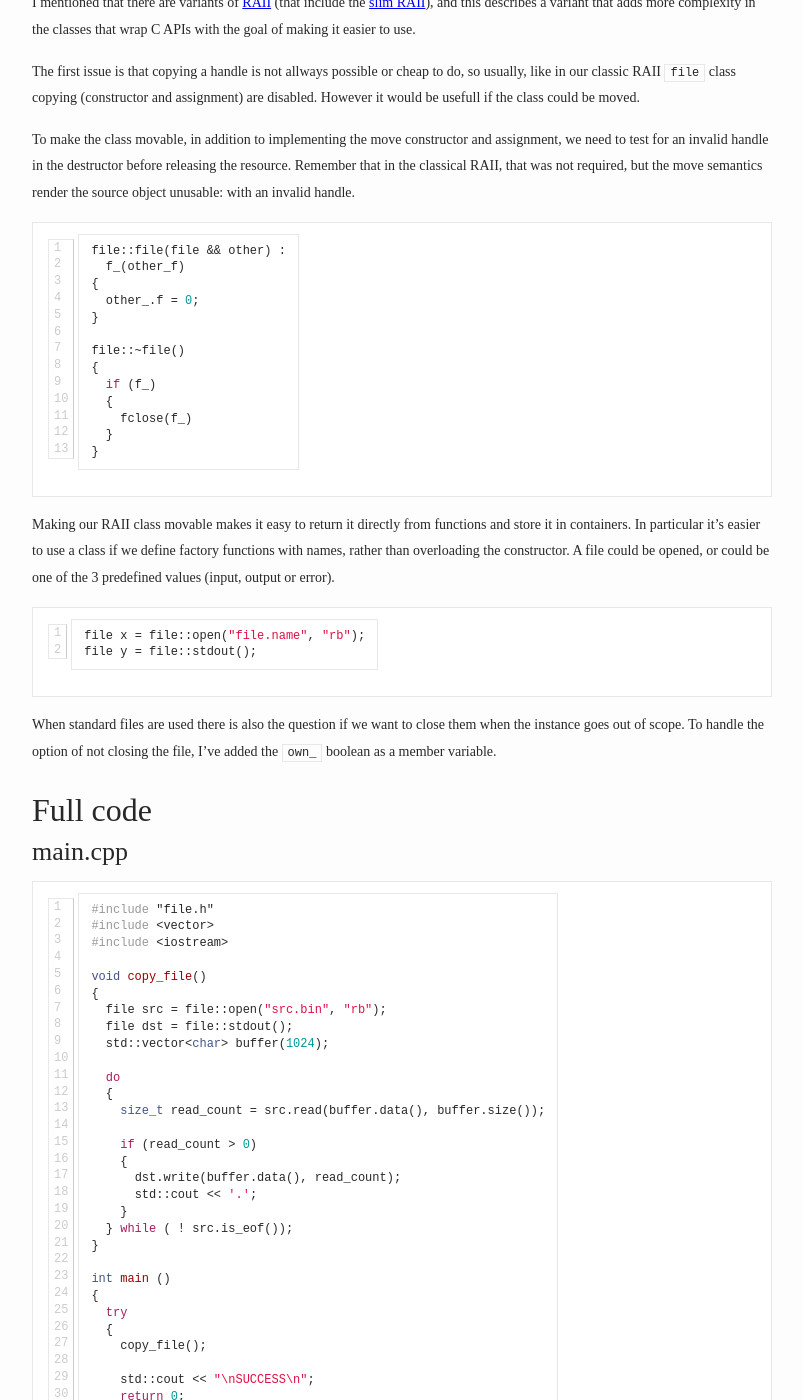
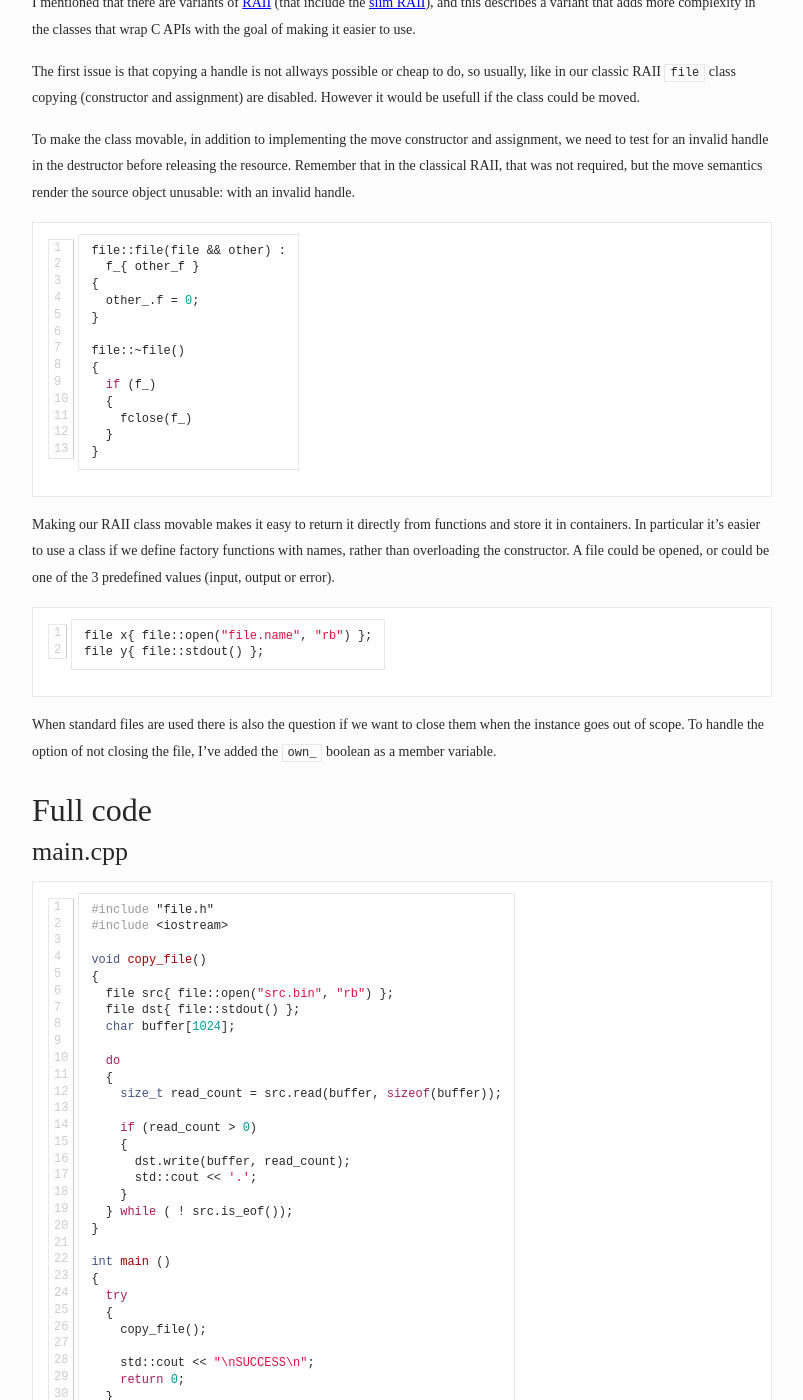
Before and after one commit to bajamircea/bajamircea.github.io, a Jekyll site: the page built from _posts/2015-03-23-fat-raii.markdown, in a window 1280 px wide and 1400 px high, scrolled down 380 px. Shown: the whole window, without its empty margins (238-1041 px from the left). Built offline with Jekyll 4.4.1, drawn with Linux system fonts in a browser that asks for light colours; nearby versions of some CDN libraries; some of the changed text lies outside the part shown.

Commit message:
Code review C++11

```diff
--- a/_posts/2015-03-23-fat-raii.markdown
+++ b/_posts/2015-03-23-fat-raii.markdown
@@ -27,7 +27,7 @@ invalid handle.
 
 {% highlight c++ linenos %}
 file::file(file && other) :
-  f_(other_f)
+  f_{ other_f }
 {
   other_.f = 0;
 }
@@ -48,8 +48,8 @@ constructor. A file could be opened, or could be one of the 3 predefined values
 (input, output or error).
 
 {% highlight c++ linenos %}
-file x = file::open("file.name", "rb");
-file y = file::stdout();
+file x{ file::open("file.name", "rb") };
+file y{ file::stdout() };
 {% endhighlight %}
 
 When standard files are used there is also the question if we want to close
@@ -62,22 +62,21 @@ the file, I've added the `own_` boolean as a member variable.
 ### main.cpp
 {% highlight c++ linenos %}
 #include "file.h"
-#include <vector>
 #include <iostream>
 
 void copy_file()
 {
-  file src = file::open("src.bin", "rb");
-  file dst = file::stdout();
-  std::vector<char> buffer(1024);
+  file src{ file::open("src.bin", "rb") };
+  file dst{ file::stdout() };
+  char buffer[1024];
 
   do
   {
-    size_t read_count = src.read(buffer.data(), buffer.size());
+    size_t read_count = src.read(buffer, sizeof(buffer));
 
     if (read_count > 0)
     {
-      dst.write(buffer.data(), read_count);
+      dst.write(buffer, read_count);
       std::cout << '.';
     }
   } while ( ! src.is_eof());
@@ -143,8 +142,8 @@ private:
 #include <stdexcept>
 
 file::file(FILE * f, bool own) :
-  f_(f),
-  own_(own)
+  f_{ f },
+  own_{ own }
 {
 }
 
@@ -157,8 +156,8 @@ file::~file()
 }
 
 file::file(file && other) :
-  f_(other.f_),
-  own_(other.own_)
+  f_{ other.f_ },
+  own_{ other.own_ }
 {
   other.f_ = 0;
   other.own_ = false;
@@ -182,22 +181,22 @@ file & file::operator=(file && other)
 
 file file::open(const char * file_name, const char * mode)
 {
-  FILE * f = fopen(file_name, mode);
+  FILE * f{ fopen(file_name, mode) };
   if ( ! f)
   {
     log_and_throw("Failed to open file");
   }
-  return file(f, true);
+  return file{ f, true };
 }
 
 file file::stdout(bool own)
 {
-  return file(::stdout, own);
+  return file{ ::stdout, own };
 }
 
 size_t file::read(char * buffer, size_t size)
 {
-  size_t read_count = fread(buffer, 1, size, f_);
+  size_t read_count{ fread(buffer, 1, size, f_) };
   if ((read_count != size) && ferror(f_))
   {
     log_and_throw("Failed to read from file");
@@ -207,7 +206,7 @@ size_t file::read(char * buffer, size_t size)
 
 void file::write(const char * buffer, size_t size)
 {
-  size_t write_count = fwrite(buffer , 1, size, f_);
+  size_t write_count{ fwrite(buffer , 1, size, f_) };
   if (write_count != size)
   {
     log_and_throw("Failed to write to file");
--- a/_posts/2015-04-02-class-lifetime.markdown
+++ b/_posts/2015-04-02-class-lifetime.markdown
@@ -145,7 +145,7 @@ destination file, the destructor is not called, and the source file is not
 closed. The smell in this case is that the `two_files` class tries to directly
 manage two resources.
 
-The correct option is to have a class that manage a single resource, and have
+The better option is to have a class that manage a single resource, and have
 `two_files` have two member variables of that class:
 
 {% highlight c++ linenos %}
```
Also changed, not shown: _posts/2015-03-17-classic-raii.markdown (+17 -15 lines), _posts/2015-03-22-slim-raii.markdown (+9 -9 lines), _posts/2015-03-31-struct-classes.markdown (+21 -1 lines).
